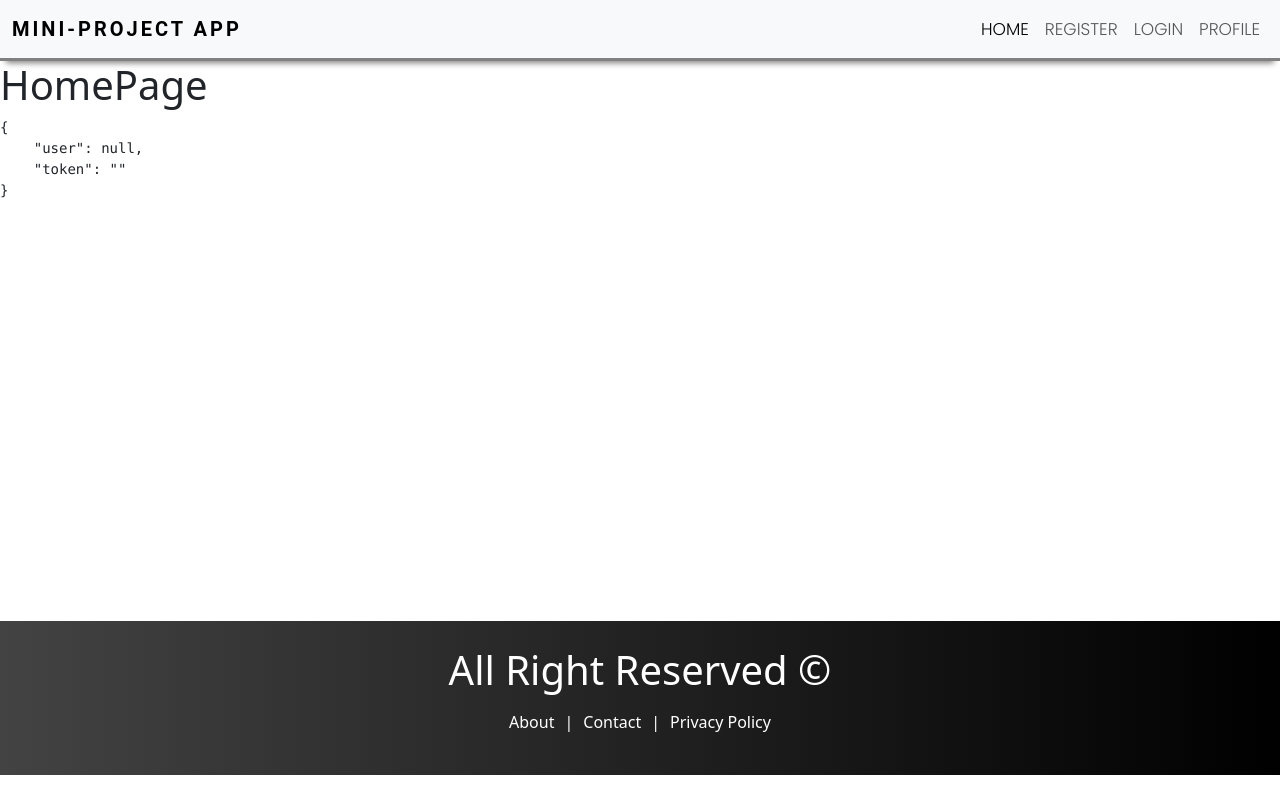
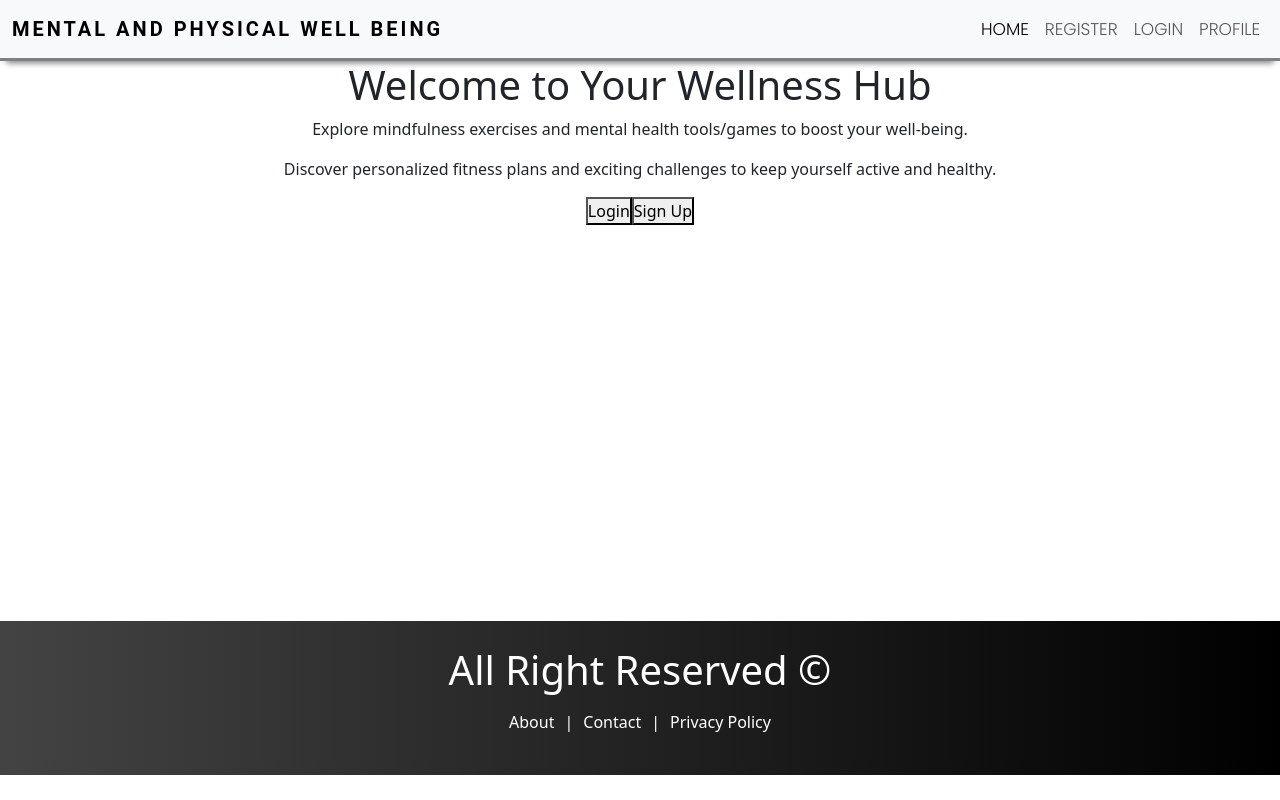
Before and after one commit to pavan20thakur/WellnessHub, a React (Create React App) app in the folder frontend/: page / in a window 1280 px wide. Built offline with nearby package versions, Linux system fonts and the light colour scheme.

Commit message:
Changes landing page

```diff
--- a/frontend/src/components/Layouts/Header.js
+++ b/frontend/src/components/Layouts/Header.js
@@ -32,7 +32,7 @@ const Header = () => {
           </button>
           <div className="collapse navbar-collapse" id="navbarTogglerDemo01">
             <Link to="/" className="navbar-brand">
-              MINI-PROJECT App
+              Mental And Physical Well Being
             </Link>
             <ul className="navbar-nav ms-auto mb-2 mb-lg-0">
               <li className="nav-item">
--- a/frontend/src/pages/HomePage.js
+++ b/frontend/src/pages/HomePage.js
@@ -4,10 +4,26 @@ import Layout from './../components/Layouts/Layout';
 
 const HomePage = () => {
   const [auth, setAuth] = useAuth();
+
+  // Placeholder data for mental and physical health information
+  const mentalHealthInfo = "Explore mindfulness exercises and mental health tools/games to boost your well-being.";
+  const physicalHealthInfo = "Discover personalized fitness plans and exciting challenges to keep yourself active and healthy.";
+
   return (
     <Layout>
-      <h1>HomePage</h1>
-      <pre>{JSON.stringify(auth, null, 4)}</pre>
+      <div style={{ textAlign: 'center' }}>
+        <h1>Welcome to Your Wellness Hub</h1>
+        <p>{mentalHealthInfo}</p>
+        <p>{physicalHealthInfo}</p>
+
+        {/* Login and Signup buttons */}
+        {!auth.isAuthenticated && (
+          <div>
+            <button onClick={() => {/* handle login */}}>Login</button>
+            <button onClick={() => {/* handle signup */}}>Sign Up</button>
+          </div>
+        )}
+      </div>
     </Layout>
   );
 };
```
